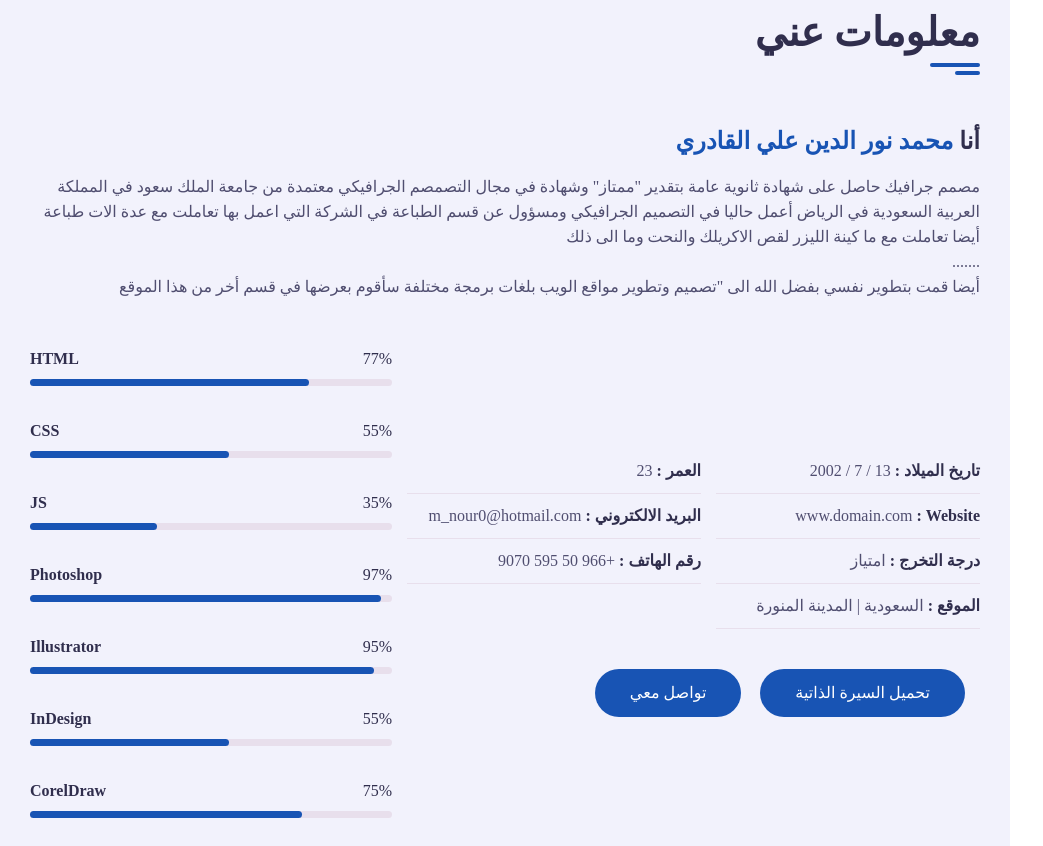
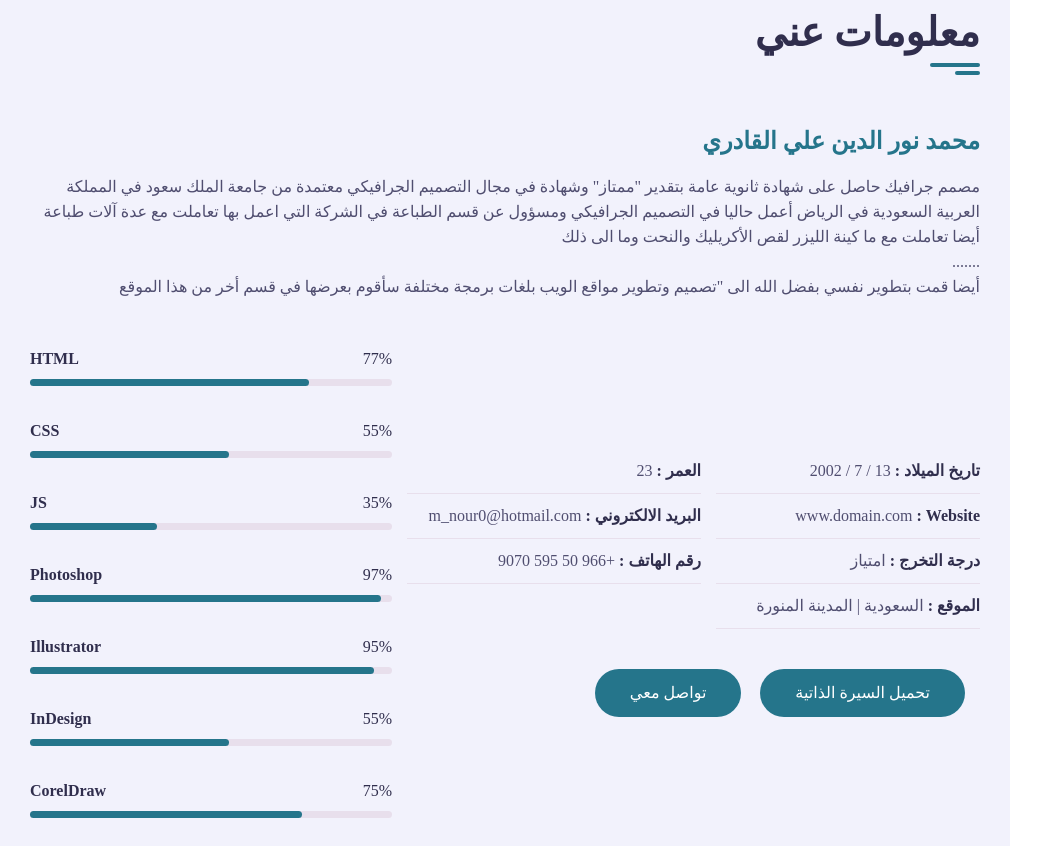
Before and after one commit to Revol0/portfolio-mohamad, a plain HTML site: page index.html in a window 1280 px wide. Shown: the part 857-1703 px from the top of the page, without its empty margins (0-1043 px from the left). Drawn offline with nearby package versions, Linux system fonts and the light colour scheme; a web font is replaced by a local one.

Commit message:
تحديث التصميم والمحتوى في الموقع

```diff
--- a/Css/Style-switcher.css
+++ b/Css/Style-switcher.css
@@ -83,7 +83,7 @@
 }
 .style-switcher .color-5
 {
-    background: #f021b2;
+    background: #25758b;
 }
 
 /*-- ===== Switch lan ===== -- */
--- a/Css/skins/color-5.css
+++ b/Css/skins/color-5.css
@@ -1,4 +1,4 @@
 :root
 {
-    --skin-color: #f021b2;
+    --skin-color: #25758b;
 }
--- a/My-CV-en/Css/Style-switcher.css
+++ b/My-CV-en/Css/Style-switcher.css
@@ -83,7 +83,7 @@
 }
 .style-switcher .color-5
 {
-    background: #f021b2;
+    background: #25758b;
 }
 
 /*-- ===== Switch lan ===== -- */
--- a/My-CV-en/Css/skins/color-5.css
+++ b/My-CV-en/Css/skins/color-5.css
@@ -1,4 +1,4 @@
 :root
 {
-    --skin-color: #f021b2;
+    --skin-color: #25758b;
 }
--- a/index.html
+++ b/index.html
@@ -22,8 +22,8 @@
      <link rel="stylesheet" href="Css/skins/color-1.css" class="alternate-style" title="color-1" disabled>
      <link rel="stylesheet" href="Css/skins/color-2.css" class="alternate-style" title="color-2" disabled>
      <link rel="stylesheet" href="Css/skins/color-3.css" class="alternate-style" title="color-3" disabled>
-     <link rel="stylesheet" href="Css/skins/color-4.css" class="alternate-style" title="color-4">
-     <link rel="stylesheet" href="Css/skins/color-5.css" class="alternate-style" title="color-5" disabled>
+     <link rel="stylesheet" href="Css/skins/color-4.css" class="alternate-style" title="color-4" disabled>
+     <link rel="stylesheet" href="Css/skins/color-5.css" class="alternate-style" title="color-5">
      <link rel="stylesheet" href="Css/Style-switcher.css">
 </head>
 <body>
@@ -54,7 +54,7 @@
                     <div class="switch-lan"><a href="My-CV-en/index-en.html">EN<i class="fa-solid fa-globe"></i></a></div>
                     <div class="row">
                         <div class="home-info padd-15">
-                            <h3 class="hello">أهلاً بكم أنا <span class="name">محمد نور الدين</span></h3>
+                            <h3 class="hello">أهلاً بكم <span class="name">محمد نور الدين</span></h3>
                             <h3 class="my-profession"> <span class="typing">مصمم مواقع ويب</span></h3>
                             <p> مصمم مواقع ويب ذو خبرة واسعة تتمثل خبرتي في إنشاء وتصميم مواقع الويب والتصميم الجرافيكي وغير ذلك الكثير ......</p>
                                 <a href="#contact" class="btn hire-me">تواصل الآن !!</a>
@@ -78,11 +78,11 @@
                         <div class="about-content padd-15">
                             <div class="row">
                                 <div class="about-text padd-15">
-                                    <h3>أنا <span>محمد نور الدين علي القادري</span></h3>
+                                    <h3><span>محمد نور الدين علي القادري</span></h3>
                                     <p>مصمم جرافيك حاصل على شهادة ثانوية عامة بتقدير "ممتاز"
-وشهادة في مجال التصمصم الجرافيكي معتمدة من جامعة الملك سعود في المملكة العربية السعودية في الرياض
-أعمل حاليا في التصميم الجرافيكي ومسؤول عن قسم الطباعة في الشركة التي اعمل بها تعاملت مع عدة الات طباعة
-أيضا تعاملت مع ما كينة الليزر لقص الاكريلك والنحت وما الى ذلك
+وشهادة في مجال التصميم الجرافيكي معتمدة من جامعة الملك سعود في المملكة العربية السعودية في الرياض
+أعمل حاليا في التصميم الجرافيكي ومسؤول عن قسم الطباعة في الشركة التي اعمل بها تعاملت مع عدة آلات طباعة
+أيضا تعاملت مع ما كينة الليزر لقص الأكريليك والنحت وما الى ذلك
 <br>
 .......
 <br>
@@ -210,7 +210,7 @@
                                                         <i class="fa fa-calendar"></i> 2019 - 2022
                                                     </h3>
                                                     <h4 class="timeline-title">دراسة معهد دبلوم التصميم الجرافيكي</h4>
-                                                    <p class="timeline-text">بعد تخرجي من المدرسة الثاموية
+                                                    <p class="timeline-text">بعد تخرجي من المدرسة الثانوية
                                                         التحقت بفضل الله بمعهد يتبع لجامعة الملك سعود في مدينة الرياض وتخرجت منه بفضل الله وحصلت على شهادتي يمكنك الاطلاع عليها <button class="Certificate" onclick="window.open('Other-files/Institute-Certificate.pdf', '_blank');">من هنا ...</button>
                                                     </p>
                                                  </div>
```
Also changed, not shown: My-CV-en/index-en.html (+4 -4 lines).
